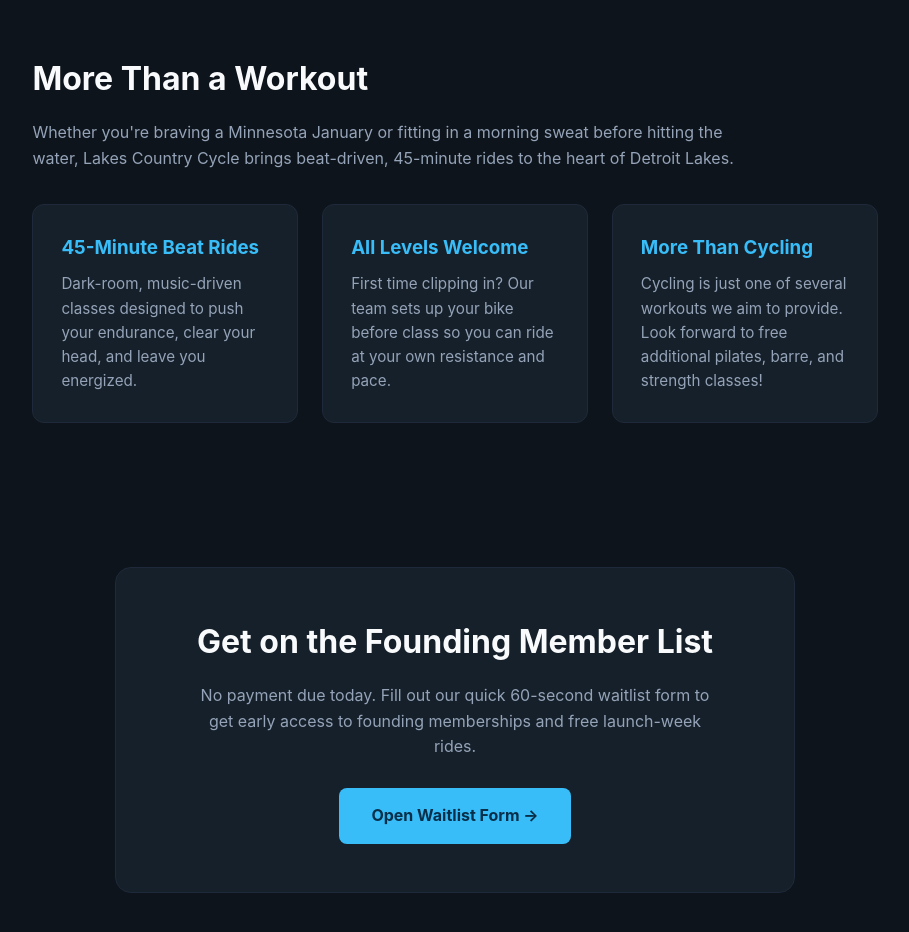
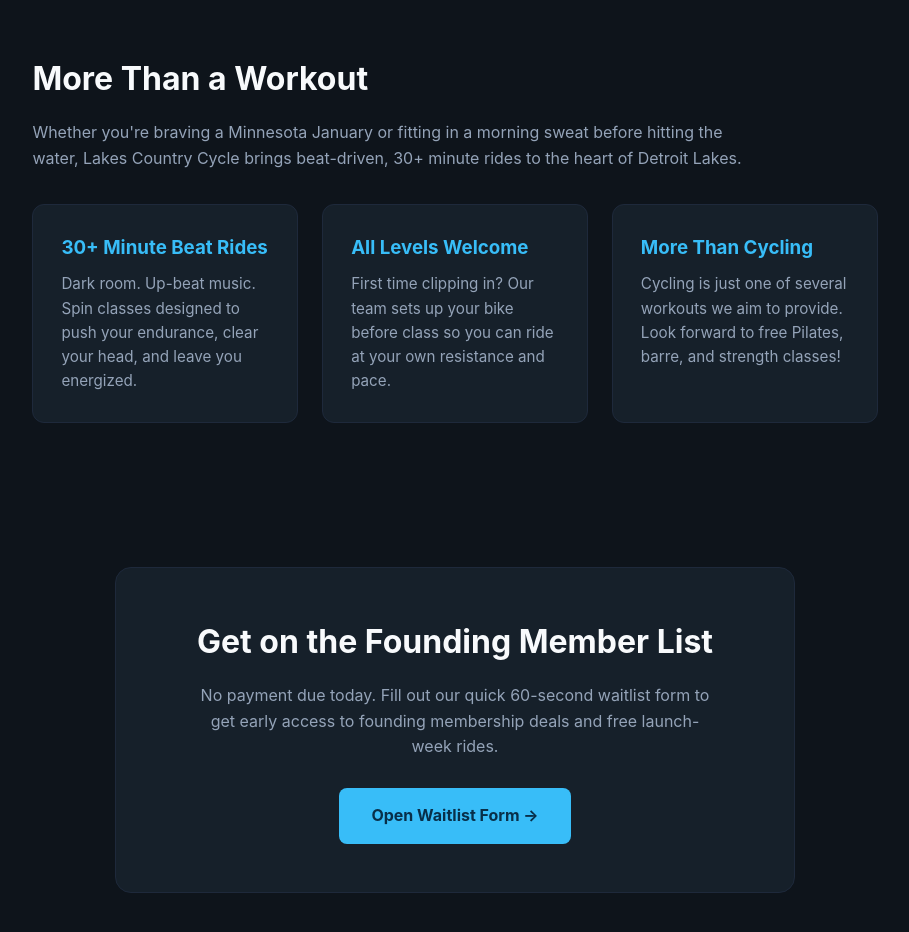
Before and after one commit to lcc-collab/lakes-country-cycle, a plain HTML site: page index.html in a window 1280 px wide. Shown: the part 1280-2212 px from the top of the page, without its empty margins (185-1094 px from the left). Drawn offline with Linux system fonts and the light colour scheme.

Commit message:
Update index.html

```diff
--- a/index.html
+++ b/index.html
@@ -149,12 +149,12 @@
   <section id="about">
     <h2>More Than a Workout</h2>
     <p style="color: var(--muted); max-width: 720px;">
-      Whether you're braving a Minnesota January or fitting in a morning sweat before hitting the water, Lakes Country Cycle brings beat-driven, 45-minute rides to the heart of Detroit Lakes.
+      Whether you're braving a Minnesota January or fitting in a morning sweat before hitting the water, Lakes Country Cycle brings beat-driven, 30+ minute rides to the heart of Detroit Lakes.
     </p>
     <div class="grid" id="perks">
       <div class="card">
-        <h3>45-Minute Beat Rides</h3>
-        <p>Dark-room, music-driven classes designed to push your endurance, clear your head, and leave you energized.</p>
+        <h3>30+ Minute Beat Rides</h3>
+        <p>Dark room. Up-beat music. Spin classes designed to push your endurance, clear your head, and leave you energized.</p>
       </div>
       <div class="card">
         <h3>All Levels Welcome</h3>
@@ -162,7 +162,7 @@
       </div>
       <div class="card">
         <h3>More Than Cycling</h3>
-        <p>Cycling is just one of several workouts we aim to provide. Look forward to free additional pilates, barre, and strength classes!</p>
+        <p>Cycling is just one of several workouts we aim to provide. Look forward to free Pilates, barre, and strength classes!</p>
       </div>
     </div>
   </section>
@@ -171,7 +171,7 @@
     <div class="cta-box">
       <h2>Get on the Founding Member List</h2>
       <p>
-        No payment due today. Fill out our quick 60-second waitlist form to get early access to founding memberships and free launch-week rides.
+        No payment due today. Fill out our quick 60-second waitlist form to get early access to founding membership deals and free launch-week rides.
       </p>
       <a href="https://tally.so/r/peDKBE" target="_blank" rel="noopener noreferrer" class="btn">Open Waitlist Form &rarr;</a>
     </div>
```
